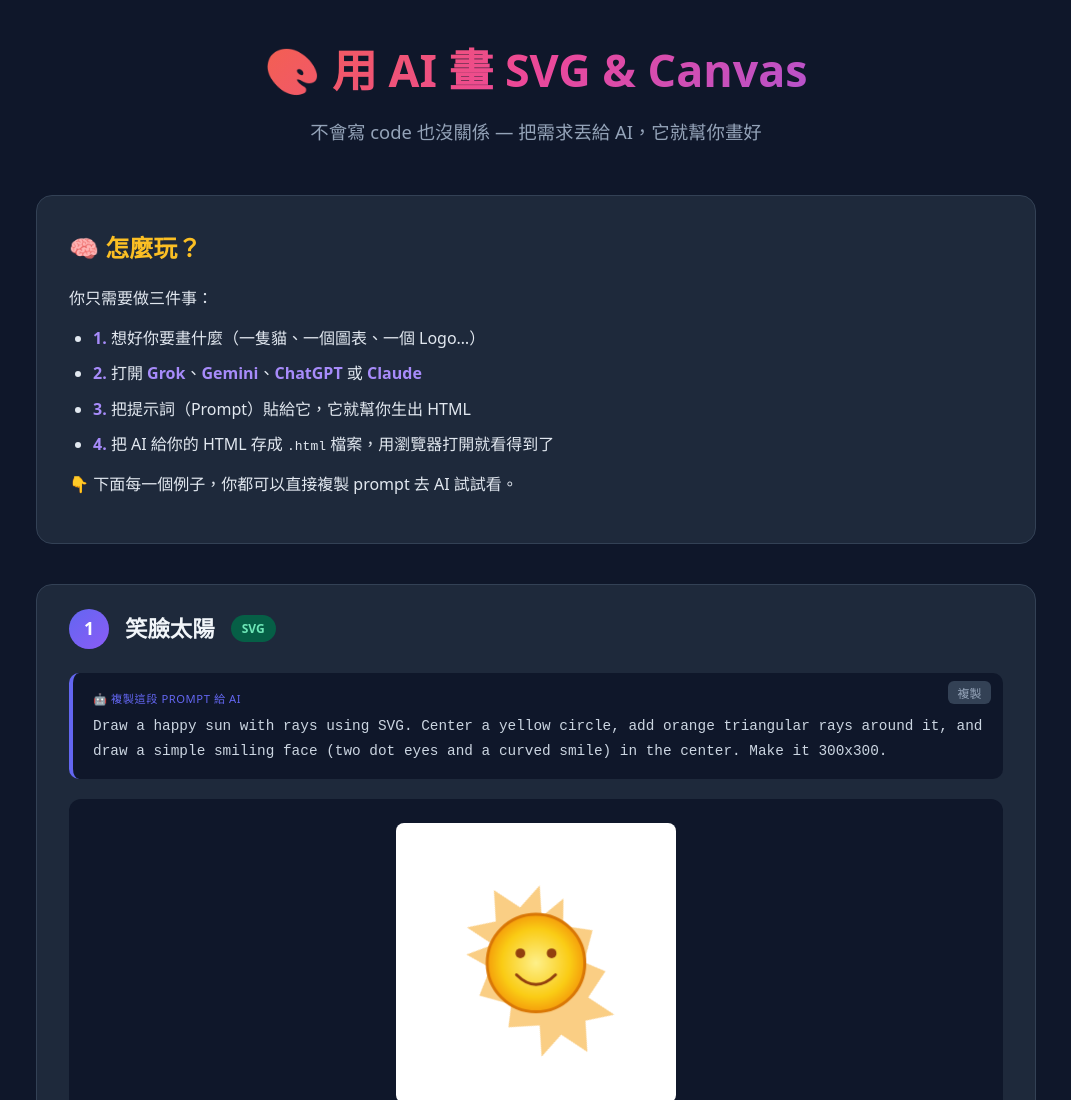
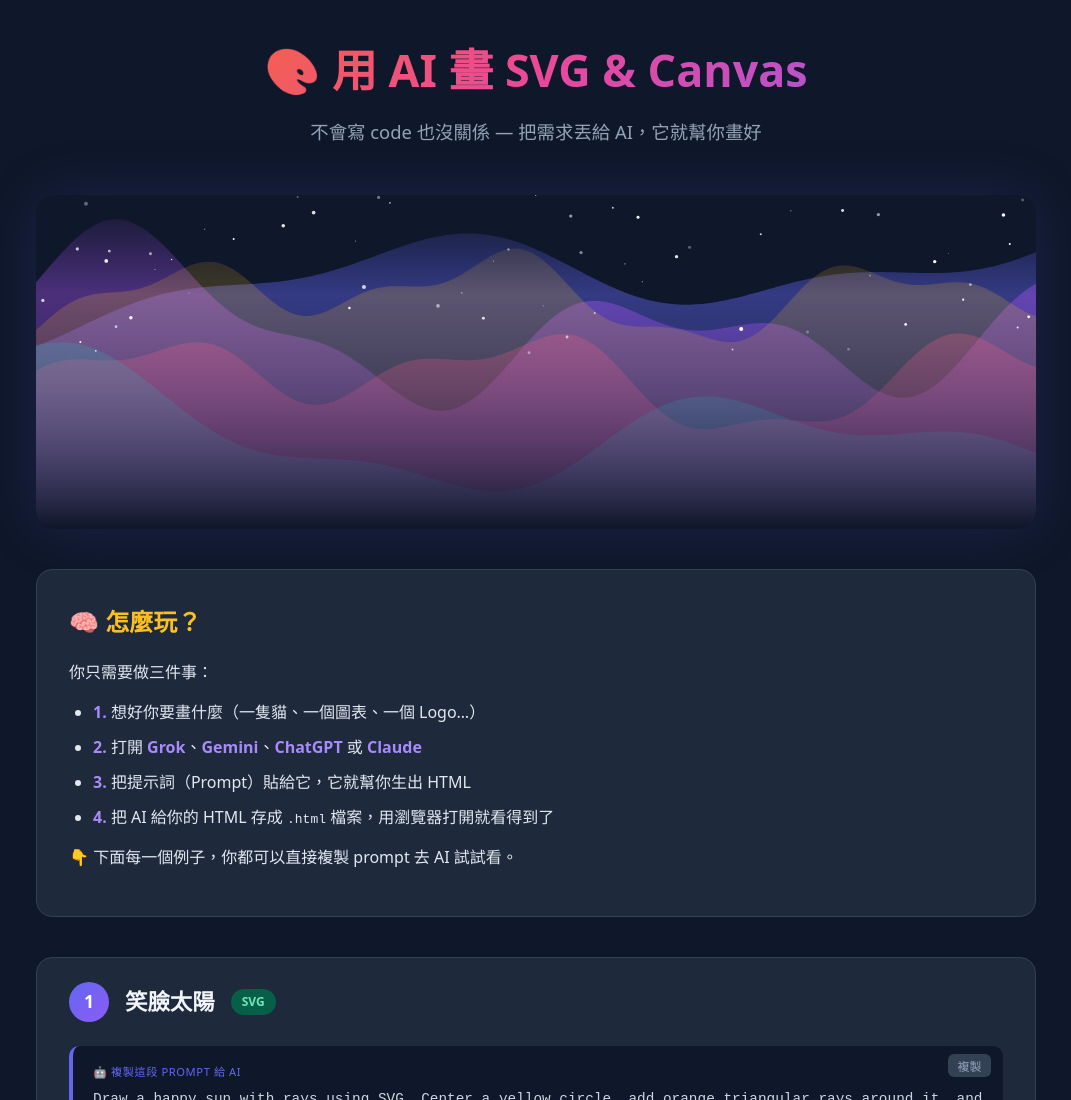
Before and after one commit to morattiyau-ctrlww/SVG, a plain HTML site: page index.html in a window 1280 px wide. Shown: the top 1100 px of the page, without its empty margins (104-1175 px from the left). Drawn offline with Linux system fonts and the light colour scheme.

Commit message:
Add fancy aurora wave animation at top of page

```diff
--- a/index.html
+++ b/index.html
@@ -188,6 +188,20 @@
     font-size: 0.85rem;
   }
 
+  .hero-canvas-wrap {
+    border-radius: 20px;
+    overflow: hidden;
+    margin-bottom: 2.5rem;
+    box-shadow: 0 0 60px rgba(99,102,241,0.15);
+    aspect-ratio: 960 / 320;
+    max-width: 100%;
+  }
+  .hero-canvas-wrap canvas {
+    display: block;
+    width: 100%;
+    height: auto;
+  }
+
   @media (max-width: 600px) {
     body { padding: 1rem; }
     header h1 { font-size: 1.8rem; }
@@ -202,6 +216,10 @@
     <h1>🎨 用 AI 畫 SVG & Canvas</h1>
     <p>不會寫 code 也沒關係 — 把需求丟給 AI，它就幫你畫好</p>
   </header>
+
+  <div class="hero-canvas-wrap">
+    <canvas id="heroCanvas" width="960" height="320"></canvas>
+  </div>
 
   <div class="intro">
     <h2>🧠 怎麼玩？</h2>
@@ -765,6 +783,78 @@ function copyText(btn) {
   }
   drawClock();
 })();
+
+// ===== 頂部 Aurora 動畫 =====
+(function() {
+  const canvas = document.getElementById('heroCanvas');
+  const ctx = canvas.getContext('2d');
+  let W = canvas.width, H = canvas.height;
+
+  function resize() {
+    const rect = canvas.parentElement.getBoundingClientRect();
+    const dpr = window.devicePixelRatio || 1;
+    W = canvas.width = Math.round(rect.width * dpr);
+    H = canvas.height = Math.round(rect.width * (320/960) * dpr);
+  }
+  resize();
+  window.addEventListener('resize', resize);
+
+  const waves = [
+    { amp: 40, freq: 0.008, speed: 0.4, offsetY: 0.25, color: [99,102,241], alpha: 0.45 },
+    { amp: 55, freq: 0.012, speed: -0.55, offsetY: 0.4, color: [168,85,247], alpha: 0.4 },
+    { amp: 35, freq: 0.015, speed: 0.7, offsetY: 0.55, color: [236,72,153], alpha: 0.35 },
+    { amp: 45, freq: 0.009, speed: -0.35, offsetY: 0.7, color: [6,182,212], alpha: 0.3 },
+    { amp: 30, freq: 0.018, speed: 0.5, offsetY: 0.3, color: [251,191,36], alpha: 0.2 },
+  ];
+  let time = 0;
+
+  function drawAurora() {
+    time += 0.016;
+    ctx.clearRect(0, 0, W, H);
+
+    for (const w of waves) {
+      ctx.beginPath();
+      ctx.moveTo(0, H);
+      for (let x = 0; x <= W; x += 2) {
+        const y = H * w.offsetY
+          + Math.sin(x * w.freq + time * w.speed) * w.amp
+          + Math.sin(x * w.freq * 2.3 + time * w.speed * 1.4) * w.amp * 0.4
+          + Math.sin(x * w.freq * 0.5 + time * w.speed * 0.7) * w.amp * 0.6;
+        ctx.lineTo(x, y);
+      }
+      ctx.lineTo(W, H);
+      ctx.closePath();
+
+      const grad = ctx.createLinearGradient(0, 0, 0, H);
+      grad.addColorStop(0, `rgba(${w.color[0]},${w.color[1]},${w.color[2]},0)`);
+      grad.addColorStop(0.3, `rgba(${w.color[0]},${w.color[1]},${w.color[2]},${w.alpha})`);
+      grad.addColorStop(0.6, `rgba(${w.color[0]},${w.color[1]},${w.color[2]},${w.alpha * 0.6})`);
+      grad.addColorStop(1, `rgba(${w.color[0]},${w.color[1]},${w.color[2]},0)`);
+      ctx.fillStyle = grad;
+      ctx.fill();
+    }
+
+    // 星星
+    if (!drawAurora._stars) {
+      drawAurora._stars = Array.from({length: 60}, () => ({
+        x: Math.random() * W, y: Math.random() * H * 0.5,
+        r: 0.5 + Math.random() * 1.5, speed: 0.3 + Math.random() * 0.5,
+        phase: Math.random() * Math.PI * 2,
+      }));
+    }
+    const stars = drawAurora._stars;
+    for (const s of stars) {
+      const alpha = 0.3 + 0.7 * (0.5 + 0.5 * Math.sin(time * s.speed + s.phase));
+      ctx.beginPath();
+      ctx.arc(s.x, s.y, s.r, 0, Math.PI * 2);
+      ctx.fillStyle = `rgba(255,255,255,${alpha})`;
+      ctx.fill();
+    }
+
+    requestAnimationFrame(drawAurora);
+  }
+  drawAurora();
+})();
 </script>
 </body>
 </html>
```
